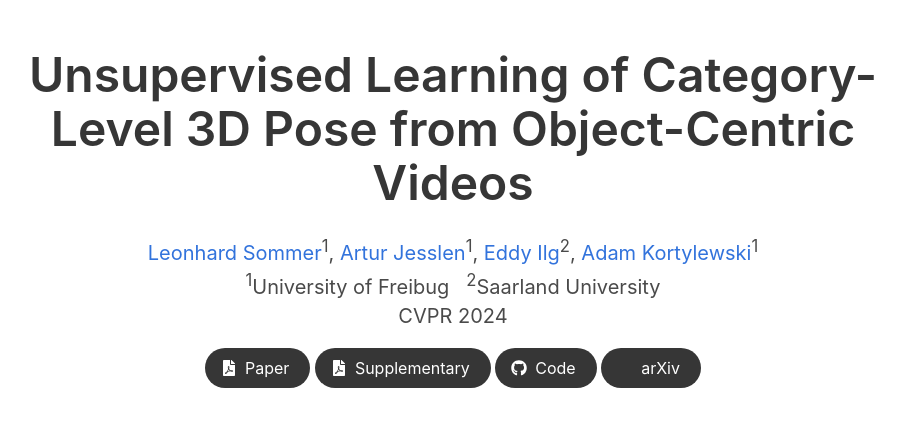
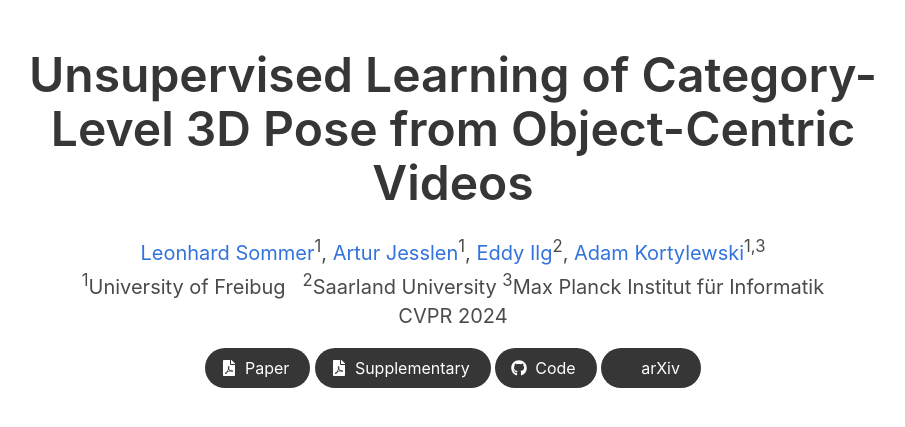
Before and after one commit to GenIntel/genintel.github.io, a Jekyll site: the page built from uns-obj-pose3d.md, in a window 1280 px wide, cut to the strip 0-429 px from the top of the page. Shown: the whole strip, without its empty margins (187-1092 px from the left). Built offline with Jekyll 4.4.1, drawn with Linux system fonts in a browser that asks for light colours; nearby versions of some CDN libraries; library files that are not in the unit come from our copies; a style sheet for code colours, icons or effects is not loaded.

```diff
--- a/uns-obj-pose3d.md
+++ b/uns-obj-pose3d.md
@@ -48,12 +48,13 @@ bibtex: <br> &#64;InProceedings&#123; Sommer&#95;2024&#95;CVPR, <br>
  &#125;
 ---
 
-[Leonhard Sommer](https://github.com/limpbot)<sup>1</sup>, [Artur Jesslen](https://arturjssln.github.io)<sup>1</sup>, [Eddy Ilg](https://www.utn.de/departments/department-computer-science-artificial-intelligence/cvmp-lab)<sup>2</sup>, [Adam Kortylewski](https://genintel.mpi-inf.mpg.de)<sup>1</sup>
+[Leonhard Sommer](https://github.com/limpbot)<sup>1</sup>, [Artur Jesslen](https://arturjssln.github.io)<sup>1</sup>, [Eddy Ilg](https://www.utn.de/departments/department-computer-science-artificial-intelligence/cvmp-lab)<sup>2</sup>, [Adam Kortylewski](https://genintel.mpi-inf.mpg.de)<sup>1,3</sup>
 
 <div class="is-size-5 publication-authors">
 <span class="author-block">
 <sup>1</sup>University of Freibug &nbsp;
 <sup>2</sup>Saarland University
+<sup>3</sup>Max Planck Institut für Informatik
 <br>
 CVPR 2024</span>
 
```
Also changed, not shown: common3d.md (+1 -1 lines).
